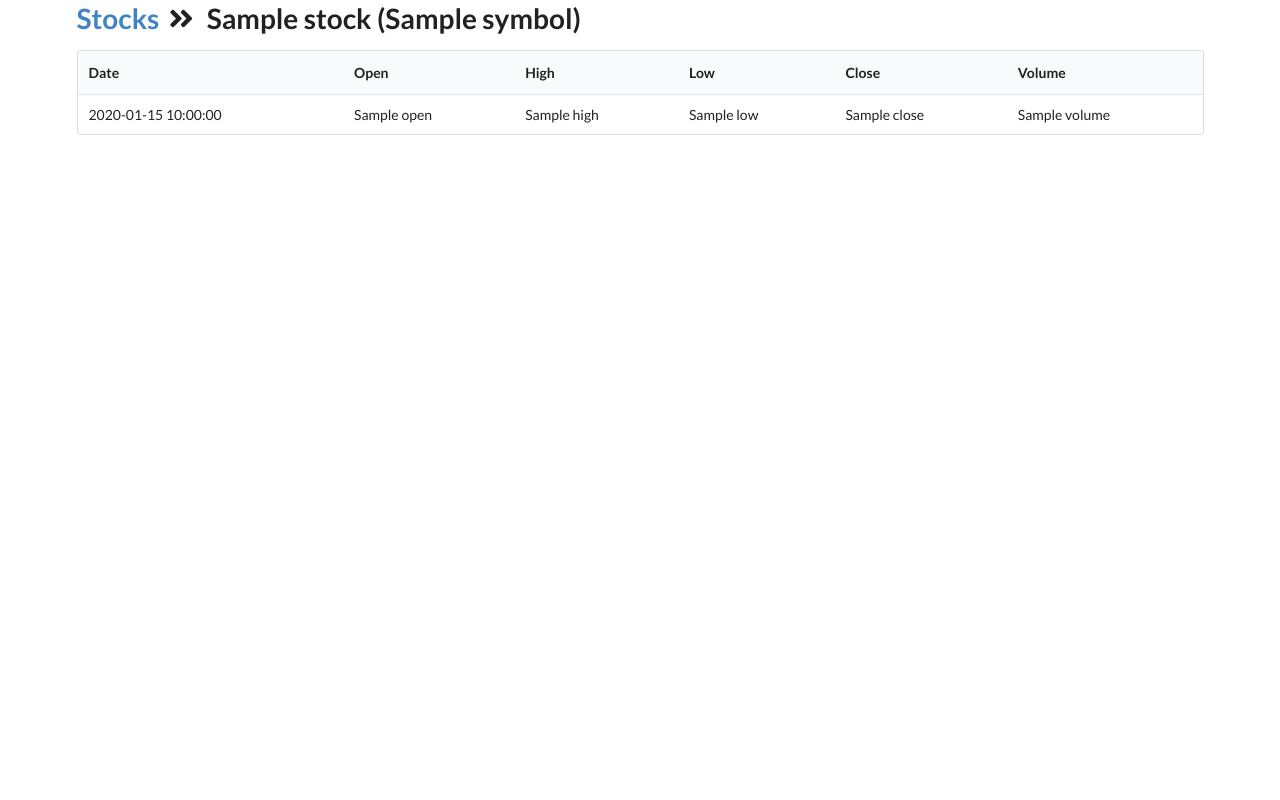
After one commit to Diegod96/Trading-App, a FastAPI app: template templates/stock_detail.html in a window 1280 px wide. The commit adds this page. Run offline with FastAPI, Linux system fonts and the light colour scheme; the template is opened without the code that fills it: most values are stand-ins (such as "Sample title", 1, 10 or a date in 2020).

Commit message:
Functional page working

```diff
--- a/main.py
+++ b/main.py
@@ -6,14 +6,31 @@ from fastapi.templating import Jinja2Templates
 app = FastAPI()
 templates = Jinja2Templates(directory="templates")
 
+
 @app.get("/")
 def index(request: Request):
-    print(dir(request))
+    # print(dir(request))
     connection = sqlite3.connect(config.DB_File)
     connection.row_factory = sqlite3.Row
     cursor = connection.cursor()
 
-    cursor.execute("""SELECT id, symbol, name FROM stock""")
+    cursor.execute("""SELECT id, symbol, name FROM stock ORDER BY symbol""")
     rows = cursor.fetchall()
 
     return templates.TemplateResponse("index.html", {"request": request, "stocks": rows})
+
+
+@app.get("/stock/{symbol}")
+def stock_detail(request: Request, symbol):
+
+    connection = sqlite3.connect(config.DB_File)
+    connection.row_factory = sqlite3.Row
+    cursor = connection.cursor()
+
+    cursor.execute("""SELECT id, symbol, name FROM stock WHERE symbol = ?""", (symbol,))
+    row = cursor.fetchone()
+
+    cursor.execute("""SELECT * FROM stock_price WHERE stock_id = ? ORDER BY date DESC""", (row['id'],))
+    prices = cursor.fetchall()
+
+    return templates.TemplateResponse("stock_detail.html", {"request": request, "stock": row, "bars": prices})
--- /dev/null
+++ b/templates/layout.html
@@ -0,0 +1,16 @@
+<html>
+
+<head>
+    <title>Stonks</title>
+    <link rel="stylesheet" href="https://cdn.jsdelivr.net/npm/semantic-ui@2.4.2/dist/semantic.min.css">
+    <script src="https://cdn.jsdelivr.net/npm/semantic-ui@2.4.2/dist/semantic.min.js"></script>
+</head>
+
+<body>
+    <div class="ui container">
+        {% block content %}
+        {% endblock %}
+    </div>
+</body>
+
+</html>
--- /dev/null
+++ b/templates/stock_detail.html
@@ -0,0 +1,33 @@
+{% extends "layout.html" %}
+{% block content %}
+
+<h1><a href="/">Stocks</a>
+    <i class="angle double right icon"></i>
+        {{ stock.name }}
+        ({{ stock.symbol }})
+    </h1>
+<table class="ui striped table">
+    <thead>
+        <tr>
+            <th>Date</th>
+            <th>Open</th>
+            <th>High</th>
+            <th>Low</th>
+            <th>Close</th>
+            <th>Volume</th>
+        </tr>
+    </thead>
+    <tbody>
+        {% for bar in bars %}
+        <tr>
+            <td>{{ bar.date }}</td>
+            <td>{{ bar.open }}</td>
+            <td>{{ bar.high }}</td>
+            <td>{{ bar.low }}</td>
+            <td>{{ bar.close }}</td>
+            <td>{{ bar.volume }}</td>
+        </tr>
+    {% endfor %}
+</tbody>
+</table>
+{% endblock %}
```
Also changed, not shown: templates/index.html (+22 -3 lines).
